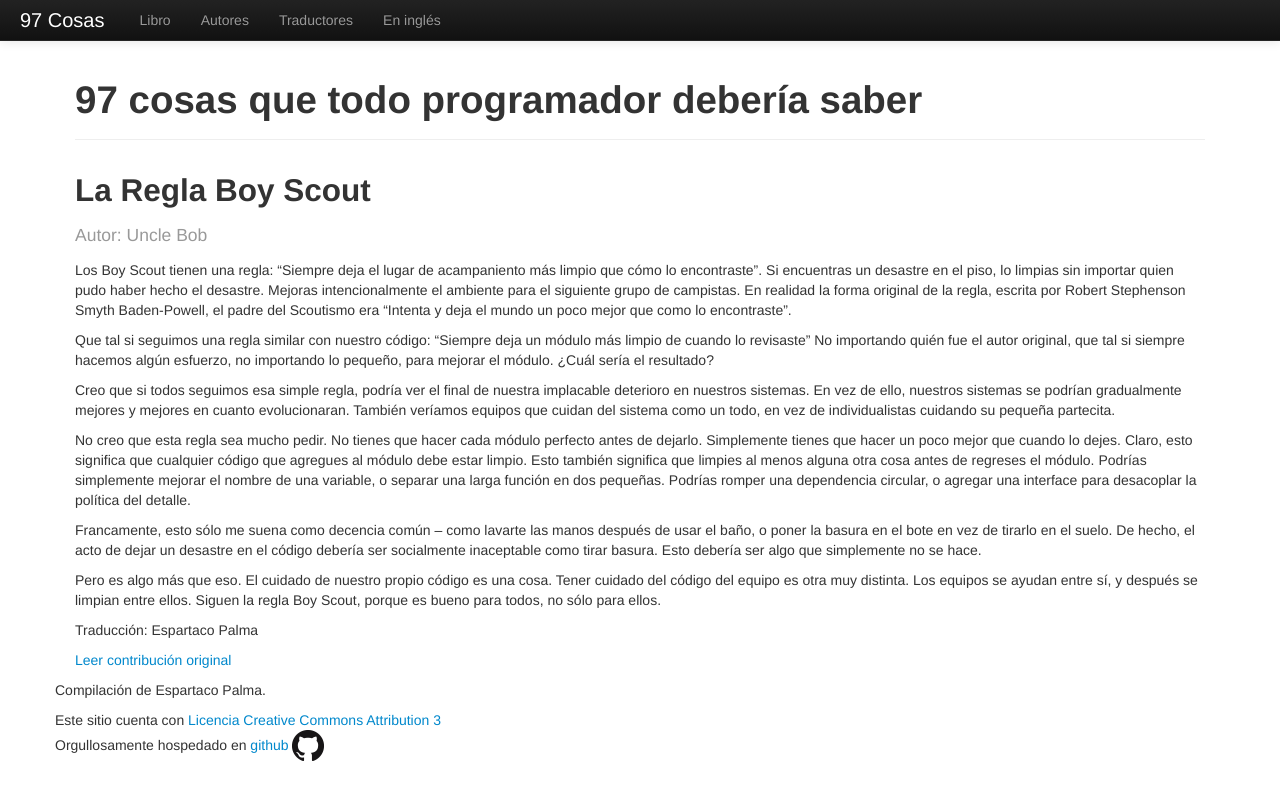
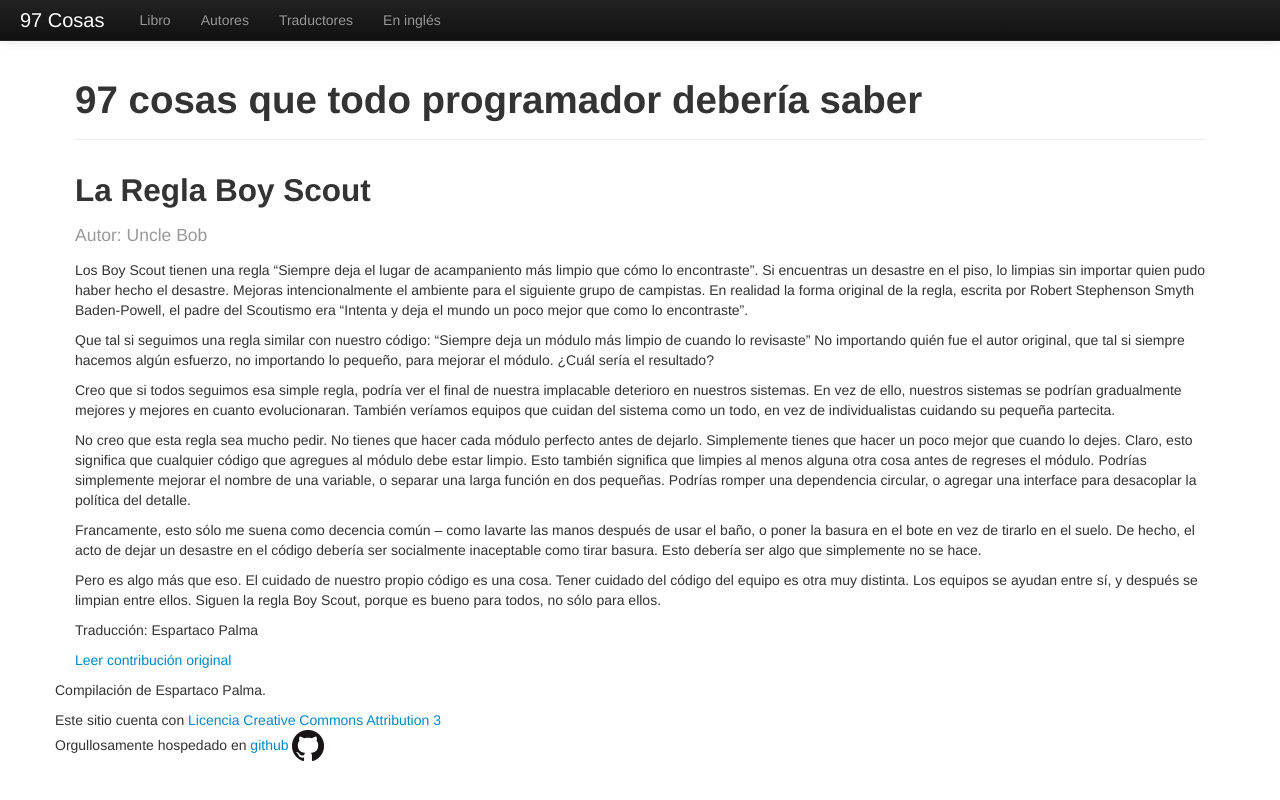
Before and after one commit to esparta/97cosas, a Jekyll site: the page built from libro/regla-boy-scout.md, in a window 1280 px wide. Shown: the top 800 px of the page. Built offline with Jekyll 4.4.1, drawn with Linux system fonts in a browser that asks for light colours.

Commit message:
Fixed some nasty jekkyll bug: cant have a first line with a  phrase dath double quote

```diff
--- a/libro/regla-boy-scout.md
+++ b/libro/regla-boy-scout.md
@@ -5,7 +5,7 @@
 author: Uncle Bob
 ---
 
-Los Boy Scout tienen una regla: "Siempre deja el lugar de acampaniento más limpio que cómo lo encontraste". Si encuentras un desastre en el piso, lo limpias sin importar quien pudo haber hecho el desastre. Mejoras intencionalmente el ambiente para el siguiente grupo de campistas. En realidad la forma original de la regla, escrita por Robert Stephenson Smyth Baden-Powell, el padre del Scoutismo era "Intenta y deja el mundo un poco mejor que como lo encontraste".
+Los Boy Scout tienen una regla "Siempre deja el lugar de acampaniento más limpio que cómo lo encontraste". Si encuentras un desastre en el piso, lo limpias sin importar quien pudo haber hecho el desastre. Mejoras intencionalmente el ambiente para el siguiente grupo de campistas. En realidad la forma original de la regla, escrita por Robert Stephenson Smyth Baden-Powell, el padre del Scoutismo era "Intenta y deja el mundo un poco mejor que como lo encontraste".
 
 
 Que tal si seguimos una regla similar con nuestro código: "Siempre deja un módulo más limpio de cuando lo revisaste" No importando quién fue el autor original, que tal si siempre hacemos algún esfuerzo, no importando lo pequeño, para mejorar el módulo. ¿Cuál sería el resultado?
```
